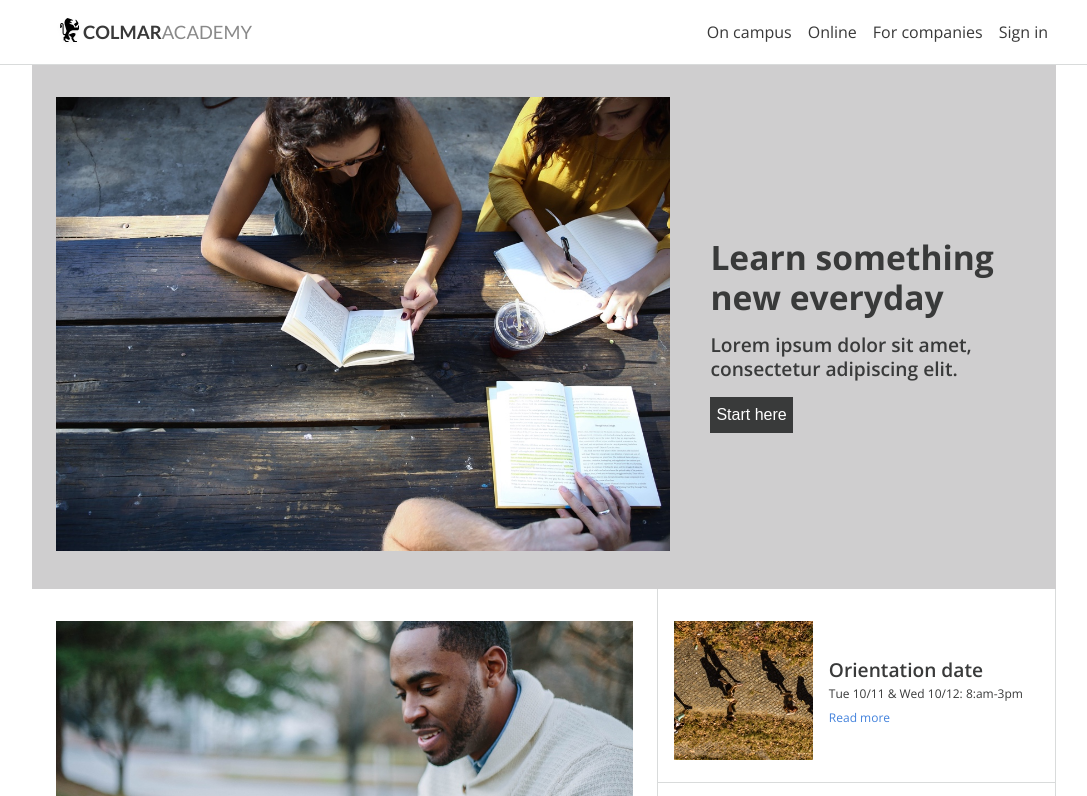
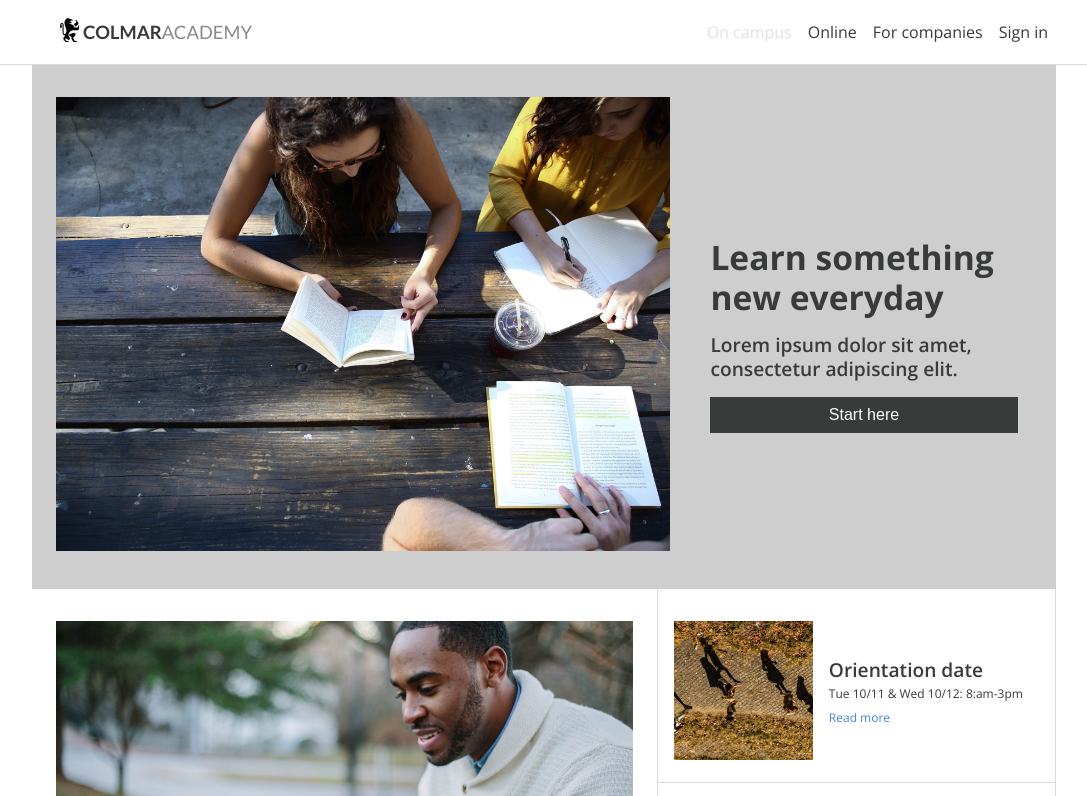
Before and after one commit to zenm/colmar-academy, a plain HTML site: page index.html in a window 1280 px wide. In both pictures the pointer is over the link "On campus". Shown: the top 796 px of the page, without its empty margins (96-1183 px from the left). Drawn offline with nearby package versions, Linux system fonts and the light colour scheme.

Commit message:
Added read me and hover effect

```diff
--- a/capstone_colmar_assets/style/main.css
+++ b/capstone_colmar_assets/style/main.css
@@ -90,7 +90,9 @@ p {
     text-decoration: none;
     color: #393939;
   }
-
+  #navigation li a:hover{
+    color: #DEE0E2;
+  }
 @media only screen and (min-width: 470px){
   .logo-mobile {
     display: none;
@@ -146,14 +148,20 @@ p {
 .cta button {
   background-color: #393A3A;
   border: none;
+  width: 100%;
+  transition: background-color .5s ease;
+}
+.cta button:hover {
+  background-color: #DEE0E2;
+}
 
-}
 .cta button label {
   display:inline-block;
   color: #FFFFFF;
   padding: .5rem 0;
   font-size: 1rem;
 }
+
 
 @media only screen and (max-width: 470px) {
 
```
Also changed, not shown: 1 other file.
